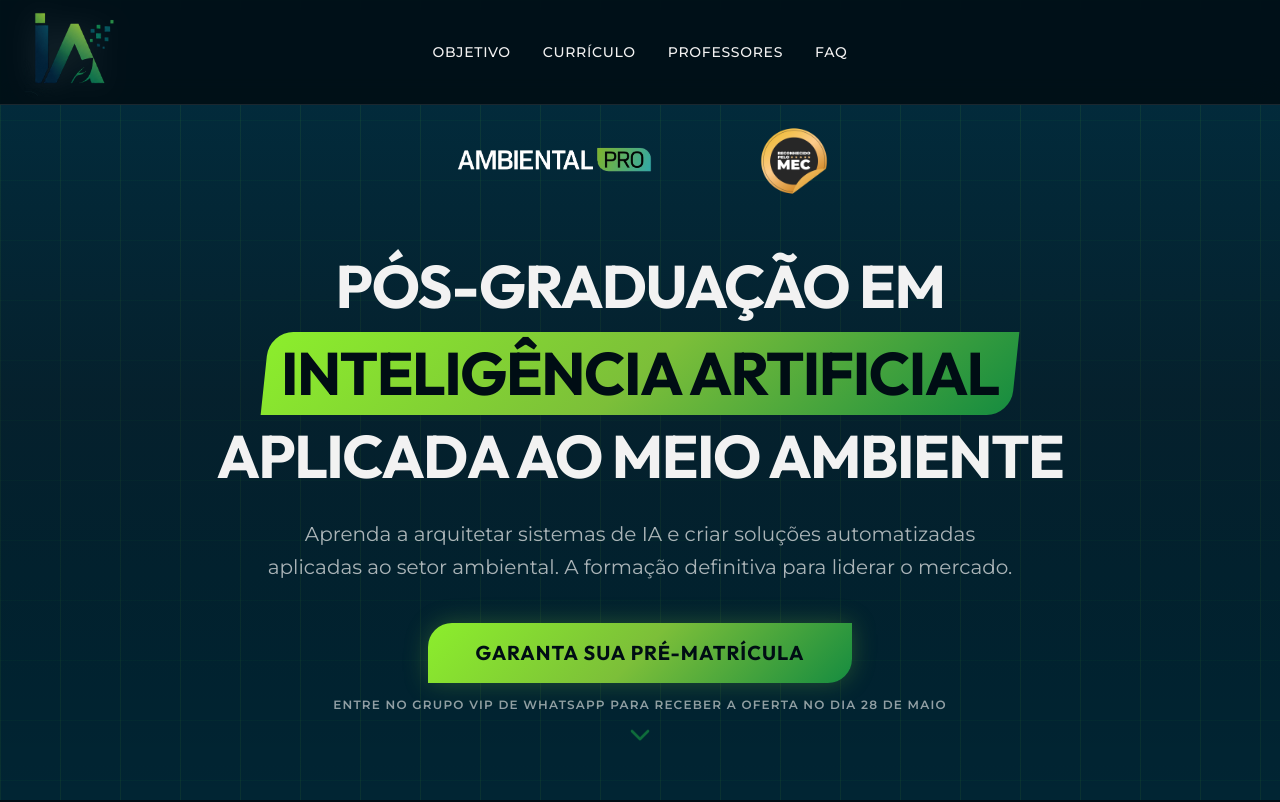
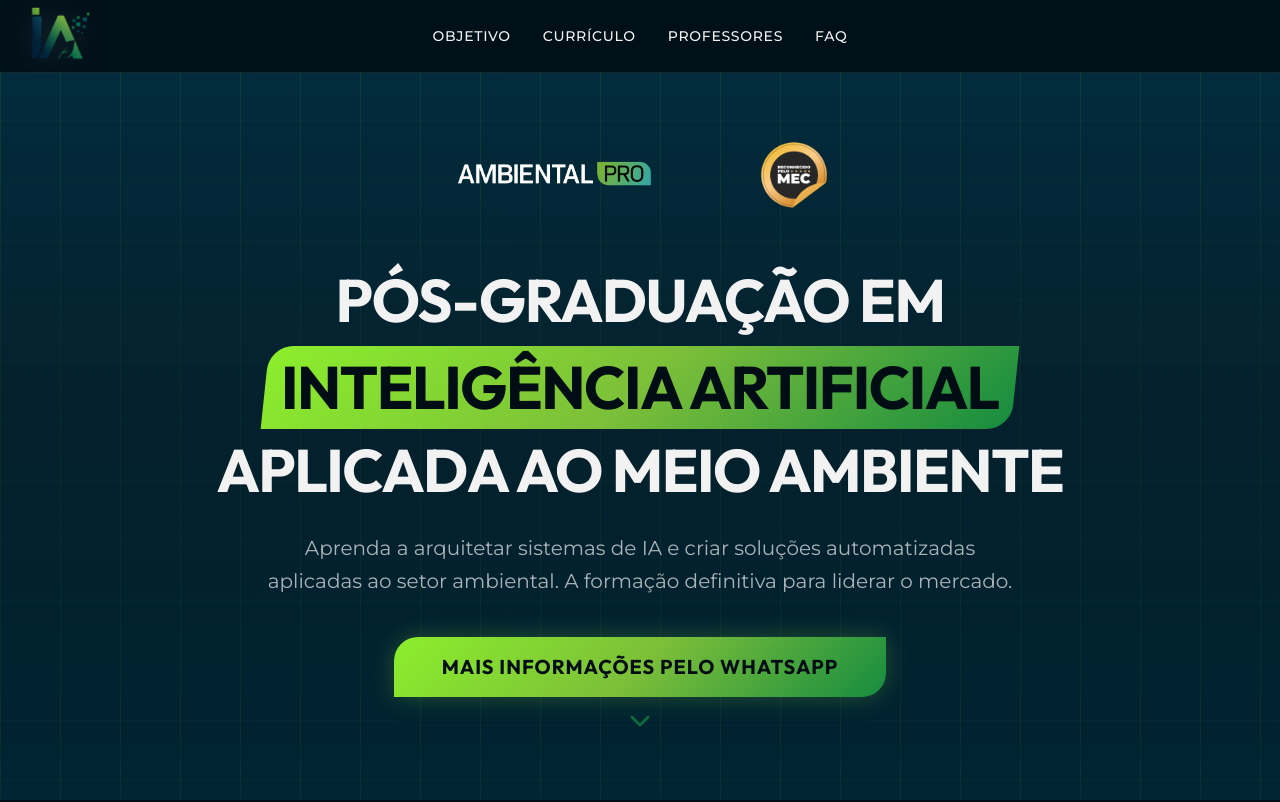
Before and after one commit to henriquegsantos149/pos-iama, a React (Vite) app: page / in a window 1280 px wide. Shown: the top 802 px of the page. Built offline with nearby package versions, Linux system fonts and the light colour scheme.

Commit message:
mudança no cta e link do grupo

```diff
--- a/index.html
+++ b/index.html
@@ -7,7 +7,7 @@
 
     <!-- SEO Primary -->
     <title>Pós-Graduação em Inteligência Artificial Aplicada ao Meio Ambiente | Pós IA.MA</title>
-    <meta name="description" content="Acelere sua carreira na Pós-Graduação 100% EAD em Inteligência Artificial Aplicada ao Meio Ambiente (Pós IA.MA). Formação de ponta chancelada pela Anhanguera. Garanta sua pré-matrícula!" />
+    <meta name="description" content="Acelere sua carreira na Pós-Graduação 100% EAD em Inteligência Artificial Aplicada ao Meio Ambiente (Pós IA.MA). Formação de ponta chancelada pela Anhanguera. Mais informações pelo WhatsApp." />
     <meta name="keywords" content="pós-graduação inteligência artificial meio ambiente, IA meio ambiente, dados ambientais, sensoriamento remoto, geoprocessamento, RAG, agentes cognitivos, IA.MA" />
     <link rel="canonical" href="https://ambientalpro.com.br/posiama/" />
     <meta name="author" content="Ambiental Pro" />
@@ -18,7 +18,7 @@
     <meta property="og:url" content="https://ambientalpro.com.br/posiama/" />
     <meta property="og:locale" content="pt_BR" />
     <meta property="og:title" content="Pós-Graduação em Inteligência Artificial Aplicada ao Meio Ambiente | Pós IA.MA" />
-    <meta property="og:description" content="Acelere sua carreira na Pós-Graduação 100% EAD em Inteligência Artificial Aplicada ao Meio Ambiente (Pós IA.MA). Formação de ponta chancelada pela Anhanguera. Garanta sua pré-matrícula!" />
+    <meta property="og:description" content="Acelere sua carreira na Pós-Graduação 100% EAD em Inteligência Artificial Aplicada ao Meio Ambiente (Pós IA.MA). Formação de ponta chancelada pela Anhanguera. Mais informações pelo WhatsApp." />
     <meta property="og:image" content="https://ambientalpro.com.br/posiama/logo-icon.png" />
     <meta property="og:site_name" content="Pós IA.MA – Ambiental Pro" />
 
--- a/src/App.tsx
+++ b/src/App.tsx
@@ -16,7 +16,7 @@
 
 function App() {
   const isModalOpen = false;
-  const checkoutUrl = '';
+  const checkoutUrl = 'https://tinyurl.com/pedagogicoambpro';
 
   const handleOpenModal = (url: string) => {
     // Redireciona diretamente para o link de checkout (SendFlow) em uma nova aba
--- a/src/components/CallToAction.tsx
+++ b/src/components/CallToAction.tsx
@@ -6,7 +6,7 @@
 }
 
 export default function CallToAction({ onOpenModal }: CallToActionProps) {
-  const checkoutUrl = "https://sndflw.com/i/AlPWxxjxTZ6edSfzJtaF";
+  const checkoutUrl = "https://tinyurl.com/pedagogicoambpro";
 
   return (
     <section id="inscreva-se" className="py-16 md:py-24 relative overflow-hidden bg-[var(--color-brand-dark)] border-t border-white/5">
@@ -37,28 +37,18 @@
             Junte-se à próxima turma e torne-se um especialista em Inteligência Artificial Aplicada ao Meio Ambiente.
           </p>
 
-          <div className="relative z-10 space-y-4 sm:space-y-0 sm:flex sm:justify-center sm:gap-6">
+          <div className="relative z-10 flex justify-center">
               <button
                 onClick={() => onOpenModal(checkoutUrl)}
-                aria-label="Garanta sua pré-matrícula na Pós-Graduação em Inteligência Artificial Aplicada ao Meio Ambiente via Plataforma de Pagamento"
+                aria-label="Mais informações pelo WhatsApp"
                 className="shape-leaf group relative inline-flex items-center justify-center gap-3 px-10 py-5 bg-brand-gradient text-[var(--color-brand-dark)] font-bold text-lg overflow-hidden transition-transform hover:scale-105 active:scale-95 w-full sm:w-auto shadow-[0_0_30px_rgba(124,191,57,0.4)] cursor-pointer"
               >
               <span className="relative z-10 flex items-center gap-2 uppercase tracking-wide font-primary">
-                Garantir Pré-Matrícula
+                Mais informações pelo WhatsApp
                 <ArrowRight className="w-6 h-6 transition-transform group-hover:translate-x-1" />
               </span>
               <div className="absolute inset-0 bg-white/20 translate-y-full group-hover:translate-y-0 transition-transform duration-300 ease-in-out"></div>
             </button>
-
-            <a
-              href="https://wa.link/n23pkm"
-              target="_blank"
-              rel="noopener noreferrer"
-              aria-label="Falar com um consultor via WhatsApp"
-              className="shape-leaf-inverse inline-flex items-center justify-center gap-2 px-10 py-5 bg-transparent border border-white/20 text-[var(--color-brand-light)] font-bold text-lg transition-all hover:bg-white/5 hover:border-[var(--color-brand-light)] w-full sm:w-auto uppercase tracking-wide font-primary"
-            >
-              Falar com um consultor
-            </a>
           </div>
 
         </motion.div>
--- a/src/components/Header.tsx
+++ b/src/components/Header.tsx
@@ -20,7 +20,7 @@
             <img
               src={`${import.meta.env.BASE_URL}logo.png`}
               alt="Pós IA.MA Logo"
-              className="h-16 md:h-24 w-auto object-contain py-1 drop-shadow-[0_0_15px_rgba(255,255,255,0.1)]"
+              className="h-12 md:h-16 w-auto object-contain drop-shadow-[0_0_15px_rgba(255,255,255,0.1)]"
             />
           </a>
         </div>
--- a/src/components/Hero.tsx
+++ b/src/components/Hero.tsx
@@ -6,7 +6,7 @@
 }
 
 export default function Hero({ onOpenModal }: HeroProps) {
-  const checkoutUrl = "https://sndflw.com/i/AlPWxxjxTZ6edSfzJtaF";
+  const checkoutUrl = "https://tinyurl.com/pedagogicoambpro";
 
   return (
     <section className="relative min-h-screen flex items-center justify-center overflow-hidden bg-[var(--color-brand-dark-light)]">
@@ -81,17 +81,14 @@
         >
           <button
             onClick={() => onOpenModal(checkoutUrl)}
-            aria-label="Garanta sua pré-matrícula na Pós-Graduação em Inteligência Artificial Aplicada ao Meio Ambiente e entre no grupo VIP de WhatsApp"
+            aria-label="Mais informações pelo WhatsApp sobre a Pós-Graduação em Inteligência Artificial Aplicada ao Meio Ambiente"
             className="shape-leaf group relative inline-flex items-center justify-center px-8 md:px-12 py-5 bg-brand-gradient text-[var(--color-brand-dark)] font-bold overflow-hidden transition-all hover:scale-105 active:scale-95 shadow-[0_0_25px_rgba(124,191,57,0.3)] hover:shadow-[0_0_35px_rgba(124,191,57,0.5)] cursor-pointer"
           >
             <span className="relative z-10 transition-colors uppercase tracking-wider font-primary text-lg md:text-xl leading-none">
-              Garanta sua Pré-Matrícula
+              Mais informações pelo WhatsApp
             </span>
             <div className="absolute inset-0 bg-white/20 translate-y-full group-hover:translate-y-0 transition-transform duration-300 ease-in-out"></div>
           </button>
-          <p className="mt-4 text-[var(--color-brand-light)]/60 text-[10px] md:text-xs tracking-widest uppercase font-secondary font-semibold text-center leading-none">
-            Entre no grupo VIP de WhatsApp para receber a oferta no dia 28 de maio
-          </p>
         </motion.div>
 
         {/* Scroll Indicator */}
--- a/src/components/LeadModal.tsx
+++ b/src/components/LeadModal.tsx
@@ -118,7 +118,7 @@
               Falta Pouco!
             </h2>
             <p className="text-[var(--color-brand-light)]/60 font-secondary">
-              Preencha os dados abaixo para garantir sua pré-matrícula na Pós IA.MA.
+              Preencha os dados abaixo para obter mais informações pelo WhatsApp.
             </p>
           </div>
 
@@ -240,7 +240,7 @@
                 </>
               ) : (
                 <>
-                  Garantir Pré-Matrícula
+                  Mais informações pelo WhatsApp
                   <Send className="w-5 h-5" />
                 </>
               )}
--- a/src/components/StickyCTA.tsx
+++ b/src/components/StickyCTA.tsx
@@ -7,7 +7,7 @@
 }
 
 export default function StickyCTA({ onOpenModal }: StickyCTAProps) {
-  const checkoutUrl = "https://sndflw.com/i/AlPWxxjxTZ6edSfzJtaF";
+  const checkoutUrl = "https://tinyurl.com/pedagogicoambpro";
   const [isVisible, setIsVisible] = useState(false);
 
   useEffect(() => {
@@ -46,8 +46,8 @@
 
             <div className="relative z-10 flex items-center gap-2 md:gap-3">
               <MessageCircle className="w-5 h-5 md:w-6 md:h-6 animate-pulse" />
-              <span className="font-primary font-extrabold uppercase tracking-wider text-base md:text-lg">
-                Garantir Pré-Matrícula
+              <span className="font-primary font-extrabold uppercase tracking-wider text-xs sm:text-sm md:text-base leading-tight">
+                Mais informações pelo WhatsApp
               </span>
             </div>
 
```
